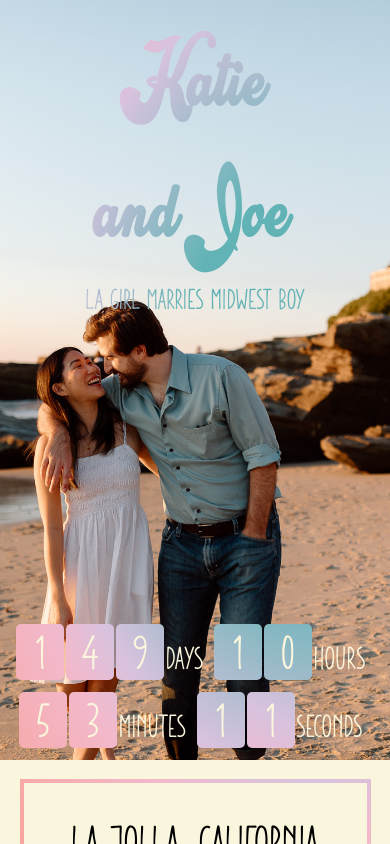
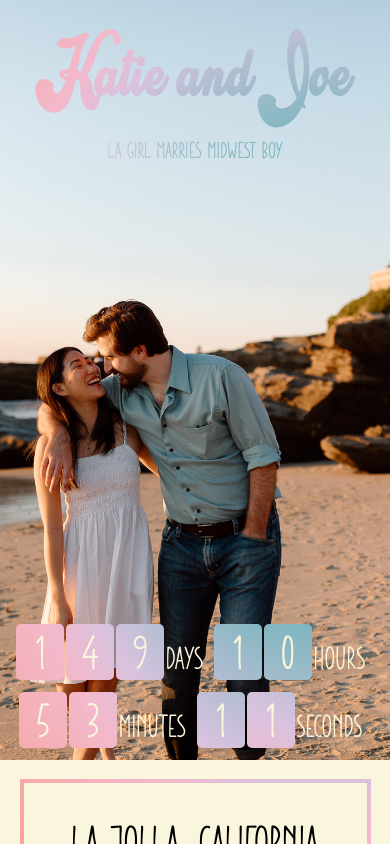
Before and after one commit to JoeDailey/katie-joe.com, a plain HTML site: page index.html in a window 390 px wide. Drawn offline with Linux system fonts and the light colour scheme.

Commit message:
tweaks for mobile

```diff
--- a/asset/style/cover.css
+++ b/asset/style/cover.css
@@ -18,7 +18,7 @@
 #cover h1 {
     font-family: attaction, cursive;
     margin: 0;
-    font-size: 1.8em;
+    font-size: 1.6em;
 }
 
 #cover>.title {
--- a/asset/style/style.css
+++ b/asset/style/style.css
@@ -72,7 +72,7 @@ section h3 {
 
 section p {
     margin: .2em 0;
-    font-size: 1em;
+    font-size: .8em;
     font-family: 'Shantel-Sans';
 }
 
@@ -131,15 +131,6 @@ section a {
 }
 
 @media screen and (min-width: 800px) {
-    /* :root {
-        --bg-size: 100vw 110vh;
-        --bg-gradient: radial-gradient(farthest-corner at 50% 50%,
-                var(--teal) 50%,
-                var(--ctg-2) 65%,
-                var(--ctg-1) 70%,
-                var(--coral) 80%);
-    } */
-
     #info {
         height: 100%;
         display: block;
--- a/index.html
+++ b/index.html
@@ -5,6 +5,7 @@
     <meta charset="UTF-8" />
     <meta name="viewport" content="width=device-width, initial-scale=1.0">
     <link rel=icon href=asset/image/favicon.svg type="image/x-icon">
+    <meta name="theme-color" content="#faf5dd" />
     <title>Katie and Joe's Wedding</title>
     <style>
         @font-face {
```
